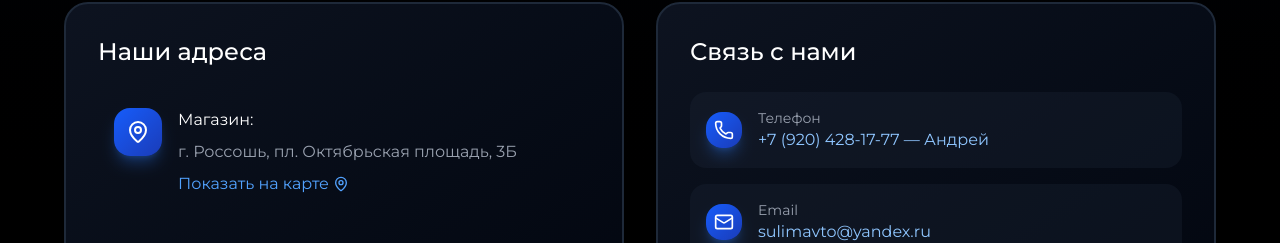
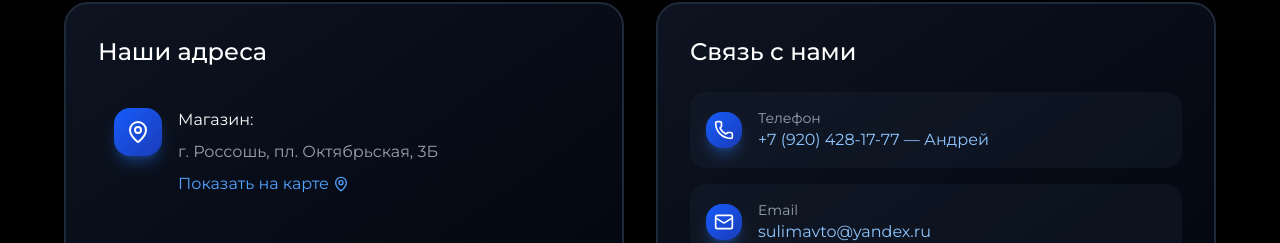
Before and after one commit to v1tzor/avtoshina, a React (Vite) app: page / in a window 1280 px wide. Shown: the part 4257-4500 px from the top of the page. Built offline with nearby package versions, Linux system fonts and the light colour scheme.

Commit message:
fix minor bug

```diff
--- a/src/components/Contacts.tsx
+++ b/src/components/Contacts.tsx
@@ -37,7 +37,7 @@ export function Contacts() {
                   </div>
                   <div>
                     <p className="mb-2">Магазин:</p>
-                    <p className="text-gray-400 mb-2">г. Россошь, пл. Октябрьская площадь, 3Б</p>
+                    <p className="text-gray-400 mb-2">г. Россошь, пл. Октябрьская, 3Б</p>
                     <a
                       href="https://yandex.ru/maps/-/CLRZ4LYv"
                       target="_blank"
```
Also changed, not shown: src/components/Gallery.tsx (+0 -10 lines).
